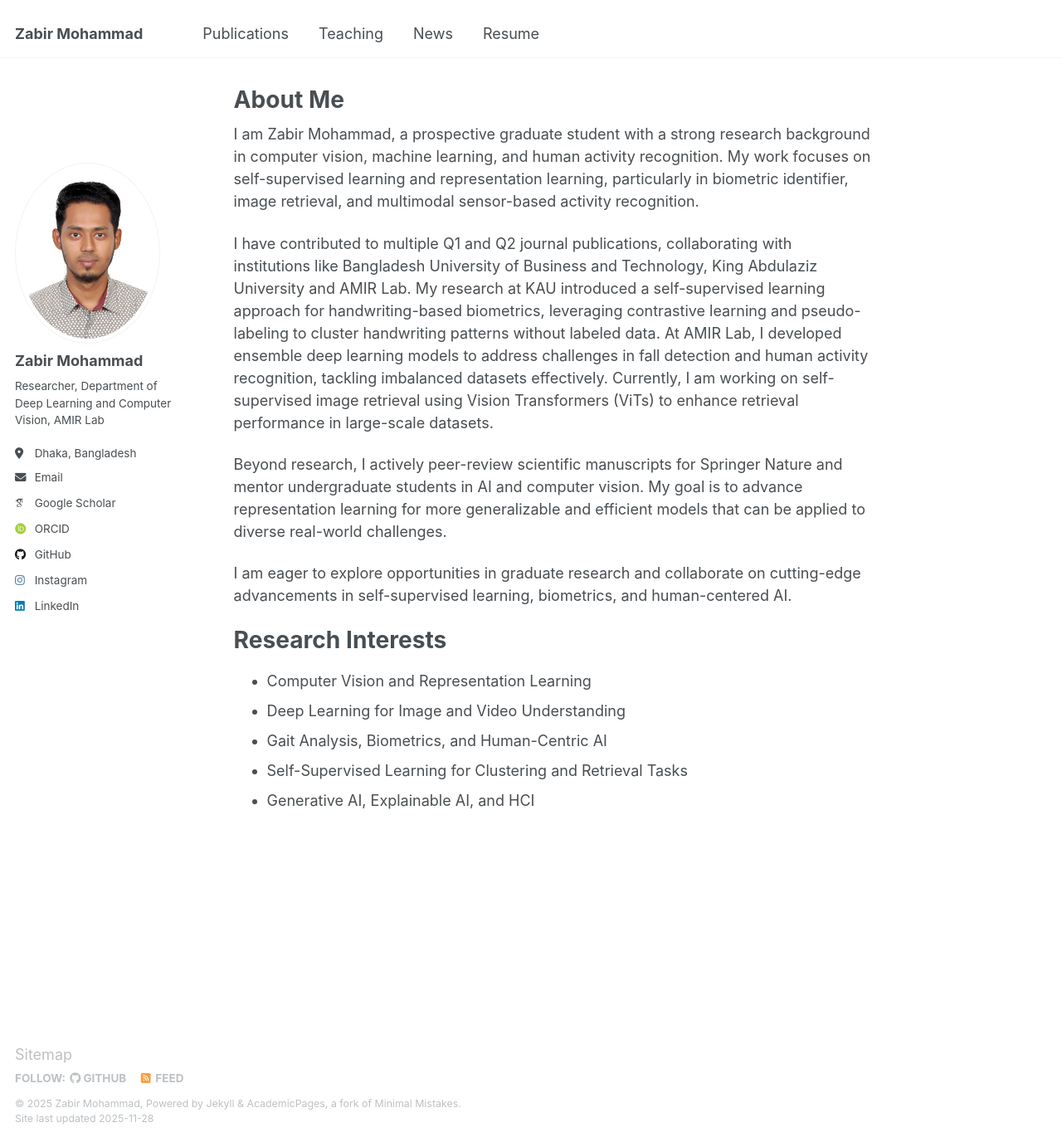
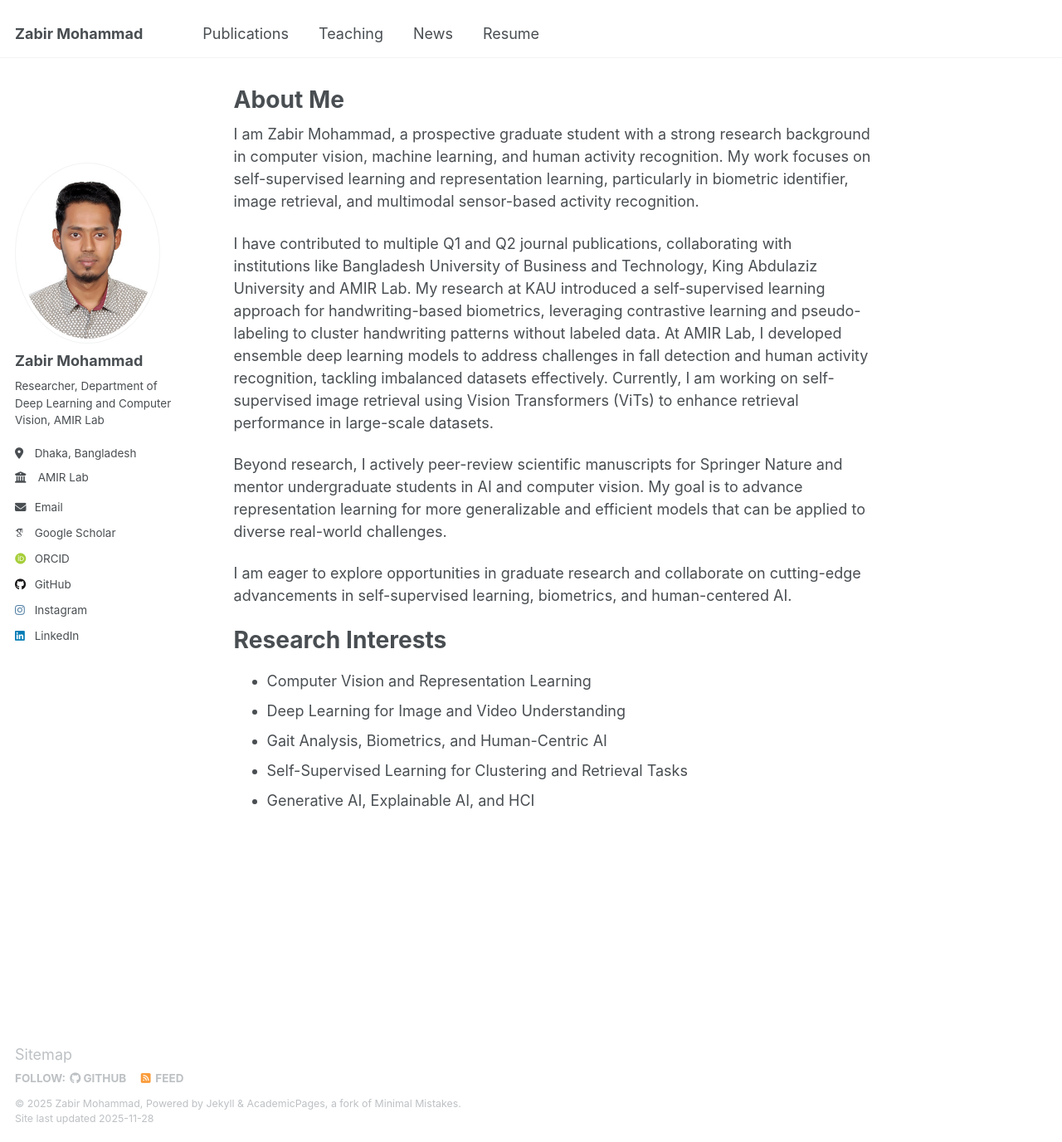
Before and after one commit to zabirmohammad/zabirmohammad.github.io, a Jekyll site: the page built from _pages/about.md, in a window 1280 px wide and 1376 px high. Shown: the whole window at 83% size. Built offline with Jekyll 4.4.1, drawn with Linux system fonts in a browser that asks for light colours; some web fonts are replaced.

Commit message:
Update author-profile.html

```diff
--- a/_includes/author-profile.html
+++ b/_includes/author-profile.html
@@ -33,7 +33,7 @@
       {% if author.uri %}
         <li><a href="{{ author.uri }}"><i class="fas fa-fw fa-link icon-pad-right" aria-hidden="true"></i>{{ site.data.ui-text[site.locale].website_label | default: "Website" }}</a></li>
       {% endif %} -->
-      {% if author.employer and author.employer_url %}
+      {% if author.employer and author.uri %}
         <li class="author__desktop">
           <a href="{{ author.uri }}" target="_blank" style="display: inline-flex; align-items: center; gap: 4px;">
             <i class="fas fa-fw fa-building-columns icon-pad-right" aria-hidden="true"></i>
```
